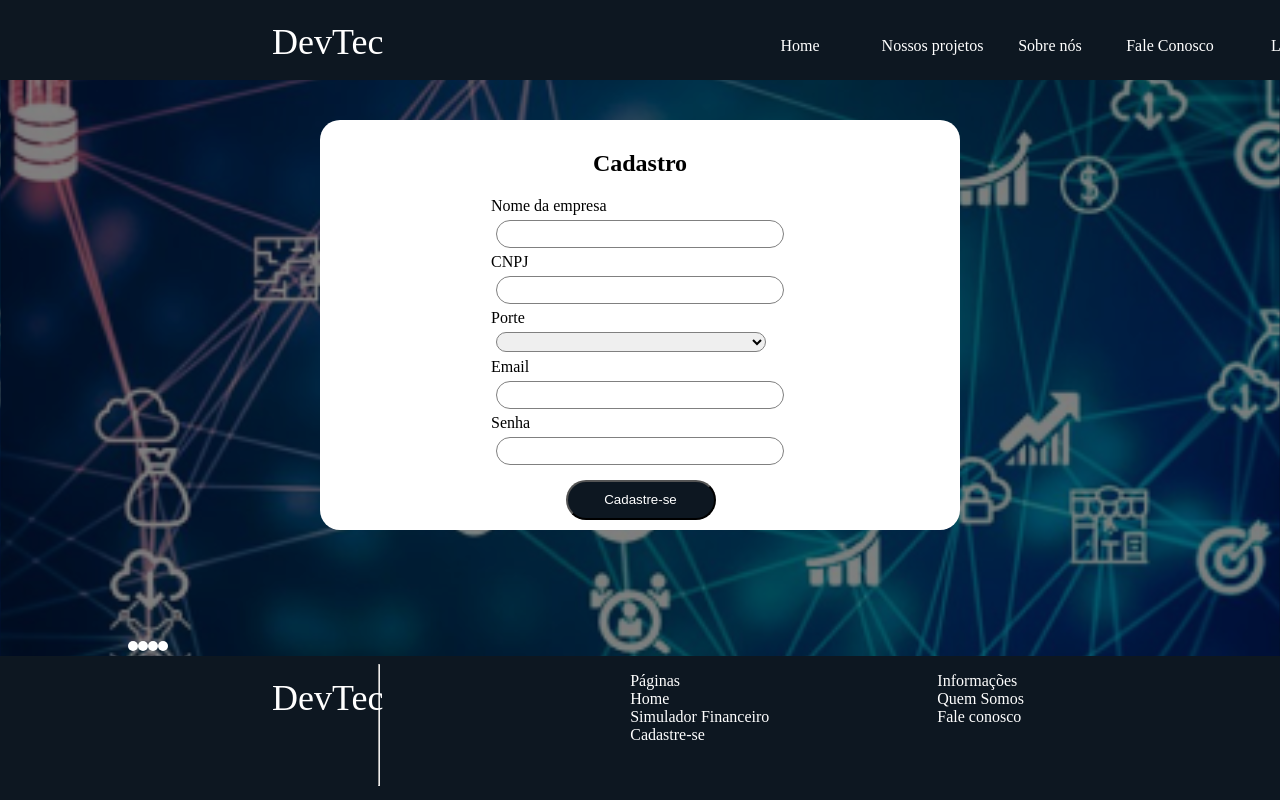
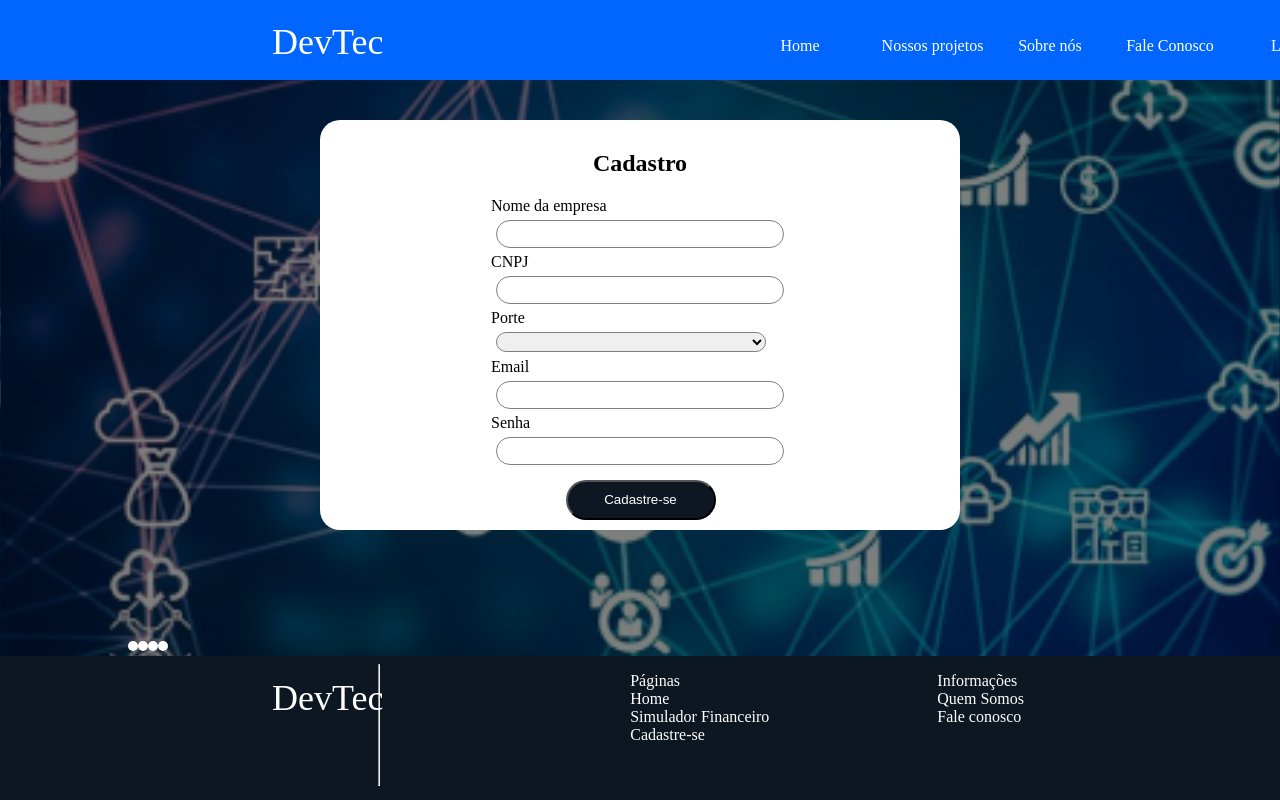
Before and after one commit to Grupo8-ADS1/SiteInstitucional, a plain HTML site: page site_institucional/cadastro.html in a window 1280 px wide. Shown: the top 800 px of the page. Drawn offline with Linux system fonts and the light colour scheme.

Commit message:
@JohnVSCordeiro subindo atuializações do SiteInstirucional

```diff
--- a/styleCadastro.css
+++ b/site_institucional/styleCadastro.css
@@ -18,7 +18,7 @@ body{
 
     /* azul-escuro */
 
-    background: #0D1721;
+    background: #0066FF;
     mix-blend-mode: normal;
     backdrop-filter: blur(2px);
     /* Note: backdrop-filter has minimal browser support */
```
Also changed, not shown: site_institucional/README.md (renamed from README.md), site_institucional/cadastro.html (renamed from cadastro.html), site_institucional/footer.html (renamed from footer.html), site_institucional/home.html (renamed from home.html), site_institucional/icone 1.png (renamed from icone 1.png), site_institucional/image 1.png (renamed from image 1.png), site_institucional/image 2.png (renamed from image 2.png), site_institucional/navbar.html (renamed from navbar.html), site_institucional/styleHome.css (renamed from styleHome.css), site_institucional/styleNavbar.css (renamed from styleNavbar.css), site_institucional/stylefooter.css (renamed from stylefooter.css).
